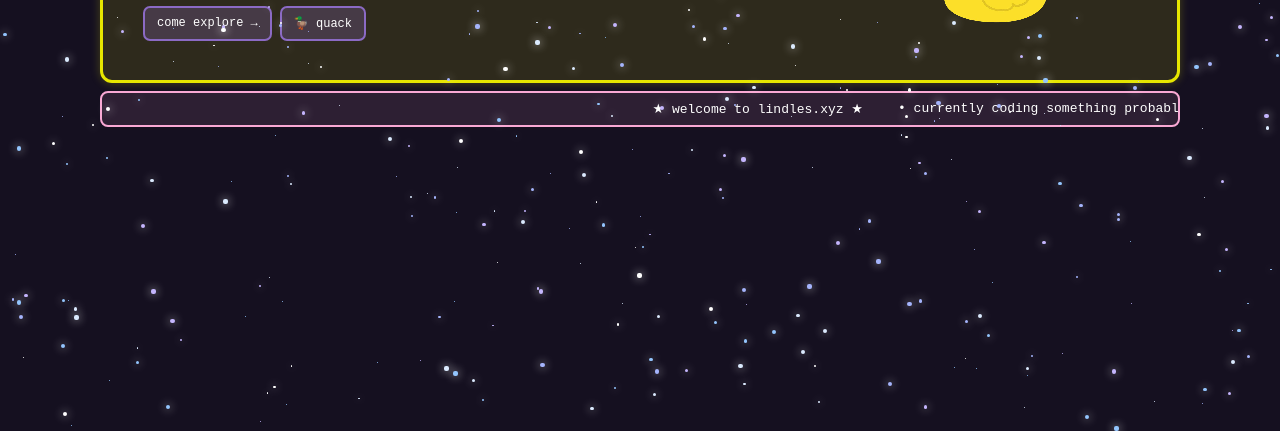
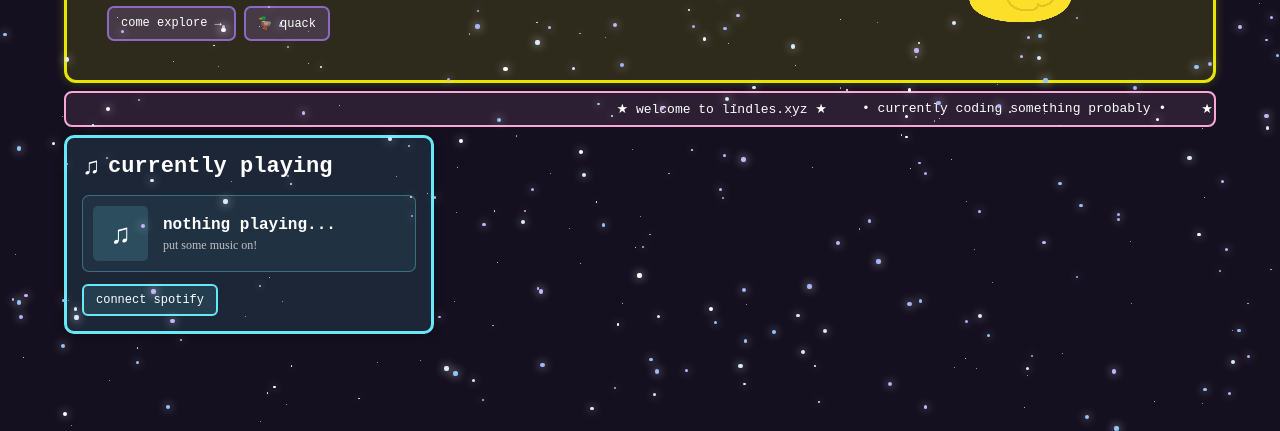
Before and after one commit to ZiggyZonko/DuckyHub, a plain HTML site: page index.html in a window 1280 px wide. Shown: the part 373-804 px from the top of the page. Drawn offline with Linux system fonts and the light colour scheme.

Commit message:
Spotify Panel + Styling and Organisation fixes

```diff
--- a/index.html
+++ b/index.html
@@ -1,7 +1,8 @@
 <!DOCTYPE html>
 <head>
     <title> DuckyHub </title>
-    <link rel="stylesheet" href="style.css">
+    <link rel="stylesheet" href="styles/style.css">
+    <link rel="stylesheet" href="styles/spotify.css">
 </head>
 
 <body>
@@ -29,6 +30,7 @@
 
         </header>
 
+        <div class="panels">
             <section class="hero-panel">
 
                 <div class="hero-text">
@@ -78,7 +80,33 @@
 
             </section>
 
+            <section class="panel spotify-panel">
+
+                <div class="spotify-heading">
+                    <span>♫</span>
+                    <h2>currently playing</h2>
                 </div>
 
+                <div id="spotify-content">
+
+                    <div class="spotify-placeholder">
+                        <div class="spotify-note">♫</div>
+
+                        <div>
+                            <strong>nothing playing...</strong>
+                            <p>put some music on!</p>
+                        </div>
+                    </div>
+
+                </div>
+
+                <button id="spotify-login">connect spotify</button>
+
+            </section>
+        </div>
+
+    </div>
+
+    <script src="utils/spotify.js"></script>
     <script src="script.js"></script>
 </body>
--- /dev/null
+++ b/styles/spotify.css
@@ -0,0 +1,85 @@
+.spotify-panel {
+    width: 370px;
+    margin-left: 5%;
+    margin-right: 0;
+
+    border-color: #67e8f9;
+    background-color: rgba(103, 232, 249, 0.10);
+}
+
+.spotify-heading {
+    display: flex;
+    align-items: center;
+    gap: 8px;
+    margin-bottom: 15px;
+}
+
+.spotify-heading span {
+    font-size: 24px;
+}
+
+.spotify-heading h2 {
+    margin: 0;
+
+    font-family: "Courier New", monospace;
+    font-size: 22px;
+}
+
+.spotify-placeholder {
+    display: flex;
+    align-items: center;
+    gap: 15px;
+
+    padding: 10px;
+
+    border: 1px solid rgba(103, 232, 249, 0.35);
+    border-radius: 7px;
+
+    background-color: rgba(103, 232, 249, 0.06);
+}
+
+.spotify-note {
+    width: 55px;
+    height: 55px;
+
+    display: flex;
+    align-items: center;
+    justify-content: center;
+
+    border-radius: 5px;
+
+    background-color: rgba(103, 232, 249, 0.15);
+
+    font-size: 28px;
+}
+
+.spotify-placeholder strong {
+    font-family: "Courier New", monospace;
+}
+
+.spotify-placeholder p {
+    margin: 4px 0 0;
+    font-size: 12px;
+    opacity: 0.7;
+}
+
+#spotify-login {
+    margin-top: 12px;
+
+    padding: 7px 12px;
+
+    border: 2px solid #67e8f9;
+    border-radius: 6px;
+
+    background-color: rgba(103, 232, 249, 0.12);
+    color: white;
+
+    font-family: "Courier New", monospace;
+    font-size: 12px;
+
+    cursor: pointer;
+}
+
+#spotify-login:hover {
+    background-color: rgba(103, 232, 249, 0.25);
+}
--- a/style.css
+++ b/styles/style.css
@@ -124,6 +124,14 @@ body {
     font-size: 11px;
 }
 
+.panel,
+.hero-panel,
+.scroll-panel {
+    width: calc(100% - 10%);
+    margin-left: 5%;
+    margin-right: 5%;
+    box-sizing: border-box;
+}
 
 .hero-text h2 {
     margin: 0 0 10px;
@@ -204,9 +212,6 @@ body {
 }
 
 .scroll-panel {
-    width: 100% - 200px;
-    margin-left: 100px;
-    margin-right: 100px;
     box-sizing: border-box;
     overflow: hidden;
     margin-bottom: 8px;
--- /dev/null
+++ b/utils/spotify.js
@@ -0,0 +1 @@
+console.log("INITIALISING SPOTIFY")
```
Lines whose indentation alone changed are shown as unchanged.
